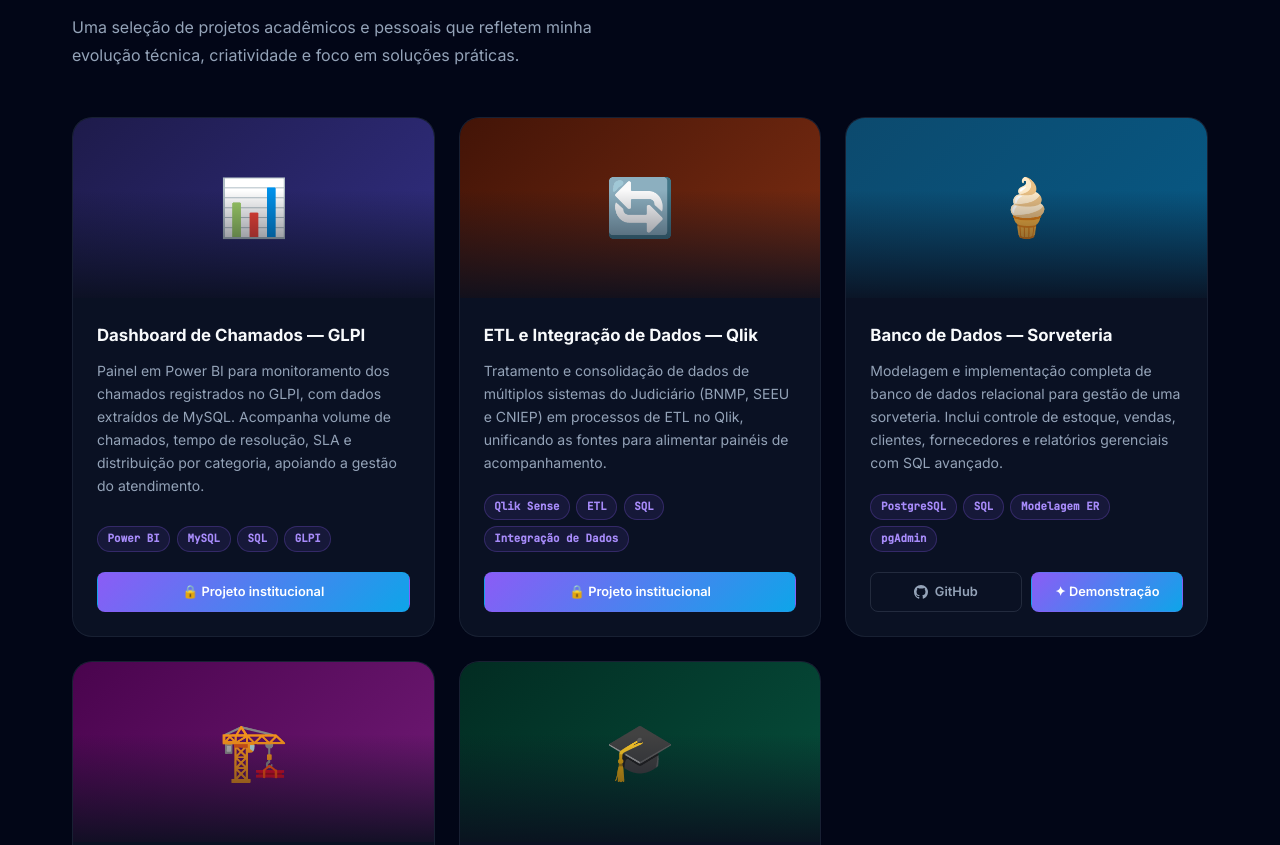
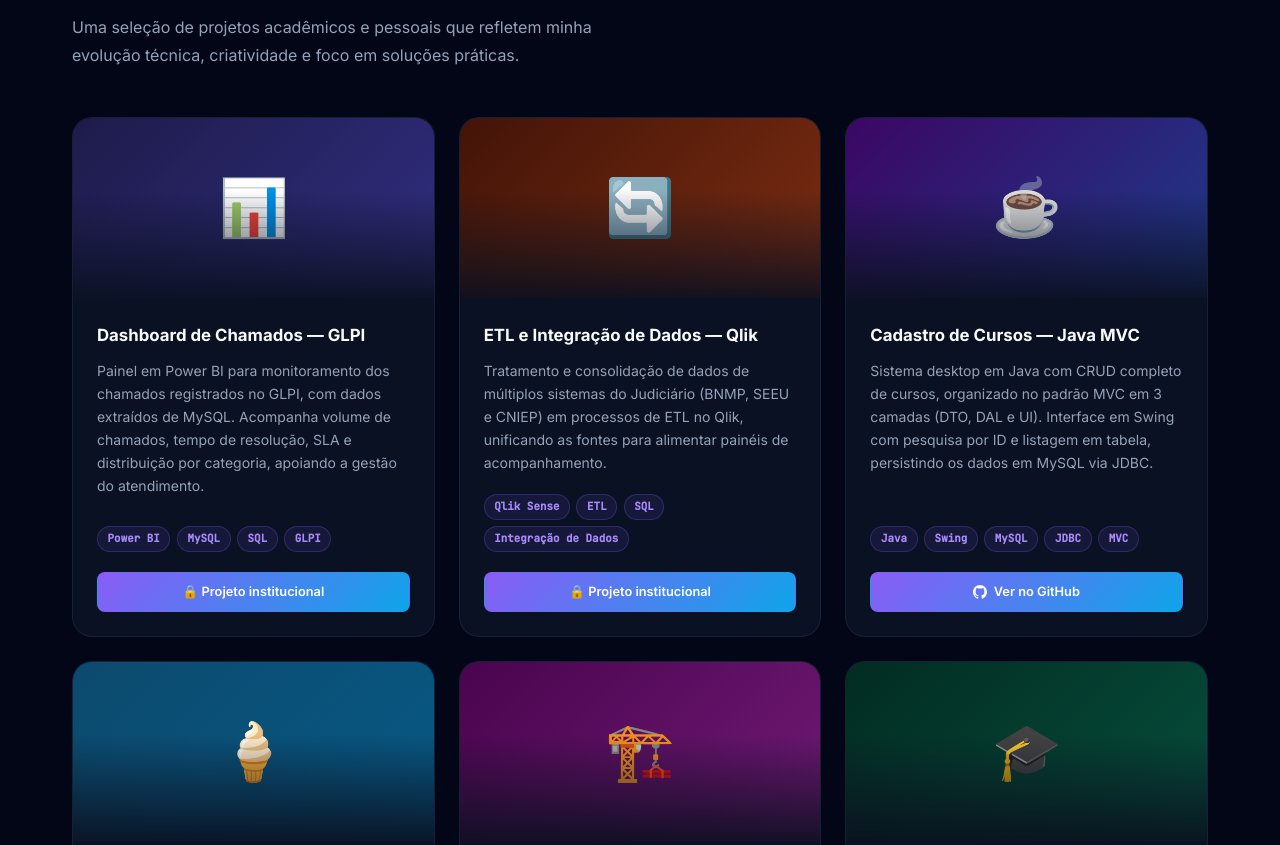
Before and after one commit to MirelaBerto/portfolio-mirela, a plain HTML site: page index.html in a window 1280 px wide. Shown: the part 2694-3539 px from the top of the page. Drawn offline with Linux system fonts and the light colour scheme; animation ran at ten frames a second.

Commit message:
feat: adiciona projeto Cadastro de Cursos (Java MVC)
Co-Authored-By: Claude Opus 5.5 <noreply@anthropic.com>
Claude-Session: https://claude.ai/code/session_01ADQfpdFTgBWiUmrhSuMpaT

```diff
--- a/css/style.css
+++ b/css/style.css
@@ -704,6 +704,7 @@ h1 {
 .proj-bg-3 { background: linear-gradient(135deg, #4a044e, #701a75); }
 .proj-bg-4 { background: linear-gradient(135deg, #022c22, #064e3b); }
 .proj-bg-5 { background: linear-gradient(135deg, #431407, #7c2d12); }
+.proj-bg-6 { background: linear-gradient(135deg, #3b0764, #1e3a8a); }
 
 .project-image::after {
   content: '';
--- a/index.html
+++ b/index.html
@@ -129,7 +129,7 @@
         <div class="stat-label">Tecnologias</div>
       </div>
       <div class="stat-item">
-        <div class="stat-num">5+</div>
+        <div class="stat-num">6+</div>
         <div class="stat-label">Projetos realizados</div>
       </div>
       <div class="stat-item">
@@ -238,6 +238,30 @@
       <!-- Projeto 3 -->
       <div class="project-card reveal">
         <div class="project-image">
+          <div class="proj-bg proj-bg-6">☕</div>
+        </div>
+        <div class="project-body">
+          <h3 class="project-title">Cadastro de Cursos — Java MVC</h3>
+          <p class="project-desc">Sistema desktop em Java com CRUD completo de cursos, organizado no padrão MVC em 3 camadas (DTO, DAL e UI). Interface em Swing com pesquisa por ID e listagem em tabela, persistindo os dados em MySQL via JDBC.</p>
+          <div class="project-stack">
+            <span class="stack-badge">Java</span>
+            <span class="stack-badge">Swing</span>
+            <span class="stack-badge">MySQL</span>
+            <span class="stack-badge">JDBC</span>
+            <span class="stack-badge">MVC</span>
+          </div>
+          <div class="project-actions">
+            <a href="https://github.com/MirelaBerto/provaA1_Cursos" target="_blank" class="proj-btn proj-btn-primary">
+              <svg width="14" height="14" viewBox="0 0 24 24" fill="currentColor"><path d="M12 0c-6.626 0-12 5.373-12 12 0 5.302 3.438 9.8 8.207 11.387.599.111.793-.261.793-.577v-2.234c-3.338.726-4.033-1.416-4.033-1.416-.546-1.387-1.333-1.756-1.333-1.756-1.089-.745.083-.729.083-.729 1.205.084 1.839 1.237 1.839 1.237 1.07 1.834 2.807 1.304 3.492.997.107-.775.418-1.305.762-1.604-2.665-.305-5.467-1.334-5.467-5.931 0-1.311.469-2.381 1.236-3.221-.124-.303-.535-1.524.117-3.176 0 0 1.008-.322 3.301 1.23.957-.266 1.983-.399 3.003-.404 1.02.005 2.047.138 3.006.404 2.291-1.552 3.297-1.23 3.297-1.23.653 1.653.242 2.874.118 3.176.77.84 1.235 1.911 1.235 3.221 0 4.609-2.807 5.624-5.479 5.921.43.372.823 1.102.823 2.222v3.293c0 .319.192.694.801.576 4.765-1.589 8.199-6.086 8.199-11.386 0-6.627-5.373-12-12-12z"/></svg>
+              Ver no GitHub
+            </a>
+          </div>
+        </div>
+      </div>
+
+      <!-- Projeto 4 -->
+      <div class="project-card reveal">
+        <div class="project-image">
           <div class="proj-bg proj-bg-2">🍦</div>
         </div>
         <div class="project-body">
@@ -261,7 +285,7 @@
         </div>
       </div>
 
-      <!-- Projeto 4 -->
+      <!-- Projeto 5 -->
       <div class="project-card reveal">
         <div class="project-image">
           <div class="proj-bg proj-bg-3">🏗️</div>
@@ -287,7 +311,7 @@
         </div>
       </div>
 
-      <!-- Projeto 5 -->
+      <!-- Projeto 6 -->
       <div class="project-card reveal">
         <div class="project-image">
           <div class="proj-bg proj-bg-4">🎓</div>
```
